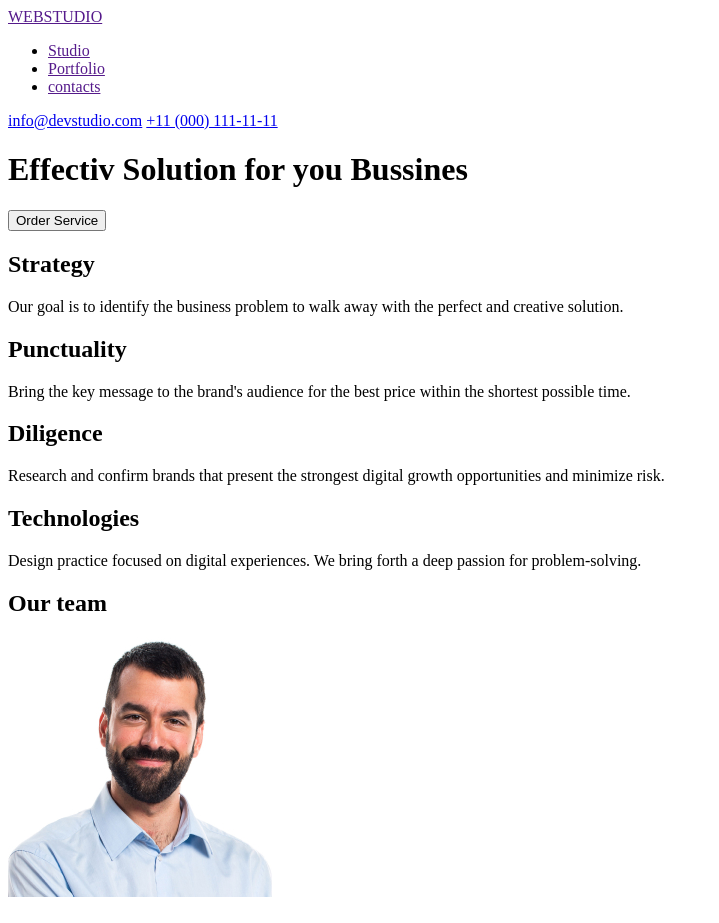
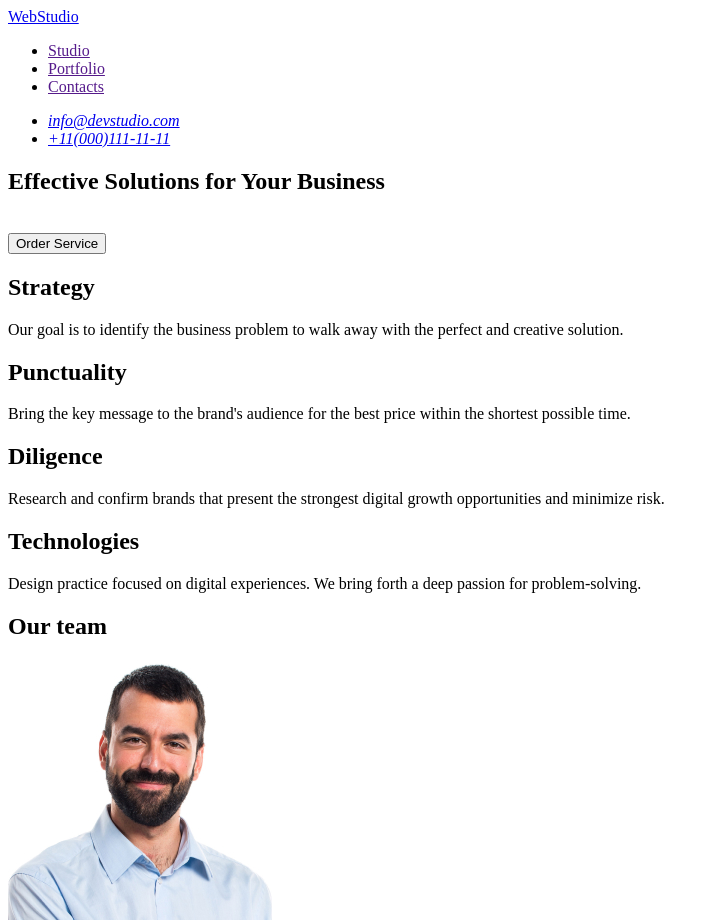
Before and after one commit to sergiy-fedorishin/goit-markup-hw-01, a plain HTML site: page index.html in a window 1280 px wide. Shown: the top 923 px of the page, without its empty margins (0-719 px from the left). Drawn offline with Linux system fonts and the light colour scheme.

Commit message:
delete new bugs

```diff
--- a/index.html
+++ b/index.html
@@ -10,9 +10,10 @@
 <body>
     <header>
         <!-- logo -->
-        <a href="">WEBSTUDIO</a>
+
         <!-- nav system -->
         <nav>
+            <a href="./index.html">WebStudio</a>
             <ul>
                 <li>
                     <a href="">Studio</a>
@@ -21,23 +22,31 @@
                     <a href="">Portfolio</a>
                 </li>
                 <li>
-                    <a href="">contacts</a>
+                    <a href="">Contacts</a>
                 </li>
             </ul>
         </nav>
         <!-- contacts -->
-        <a href="mailto:info@devstudio.com">info@devstudio.com</a>
-        <a href="tel:+11(000)1111111">+11 (000) 111-11-11</a>
+        <address>
+            <ul>
+                <li>
+                    <a href="mailto:info@devstudio.com">info@devstudio.com</a>
+                </li>
+                <li>
+                    <a href="tel:+110001111111">+11(000)111-11-11</a>
+                </li>
+            </ul>
+        </address>
     </header>
 
     <main>
-        <div>
+        <section>
             <!-- body content -->
-            <h1>Effectiv Solution for you Bussines</h1>
+            <h1>Effective Solutions for Your Business</h1><br>
             <button type="button">Order Service</button>
-        </div>
+        </section>
 
-        <div>
+        <section>
             <h2>Strategy</h2>
             <p>
                 Our goal is to identify the business
@@ -53,9 +62,9 @@
 
             <h2>Technologies</h2>
             <p>Design practice focused on digital experiences. We bring forth a deep passion for problem-solving.</p>
-        </div>
+        </section>
 
-        <div>
+        <section>
             <!-- team -->
             <h2>Our team</h2>
             <img src="imagies/img1.jpg" alt="mark guerrero" width="264">
@@ -73,7 +82,7 @@
             <img src="imagies/img4.jpg" alt="daniel wilson" width="264">
             <h3>Daniel Wilson</h3>
             <p>UI Designer</p>
-        </div>
+        </section>
     </main>
 
     <footer>
```
